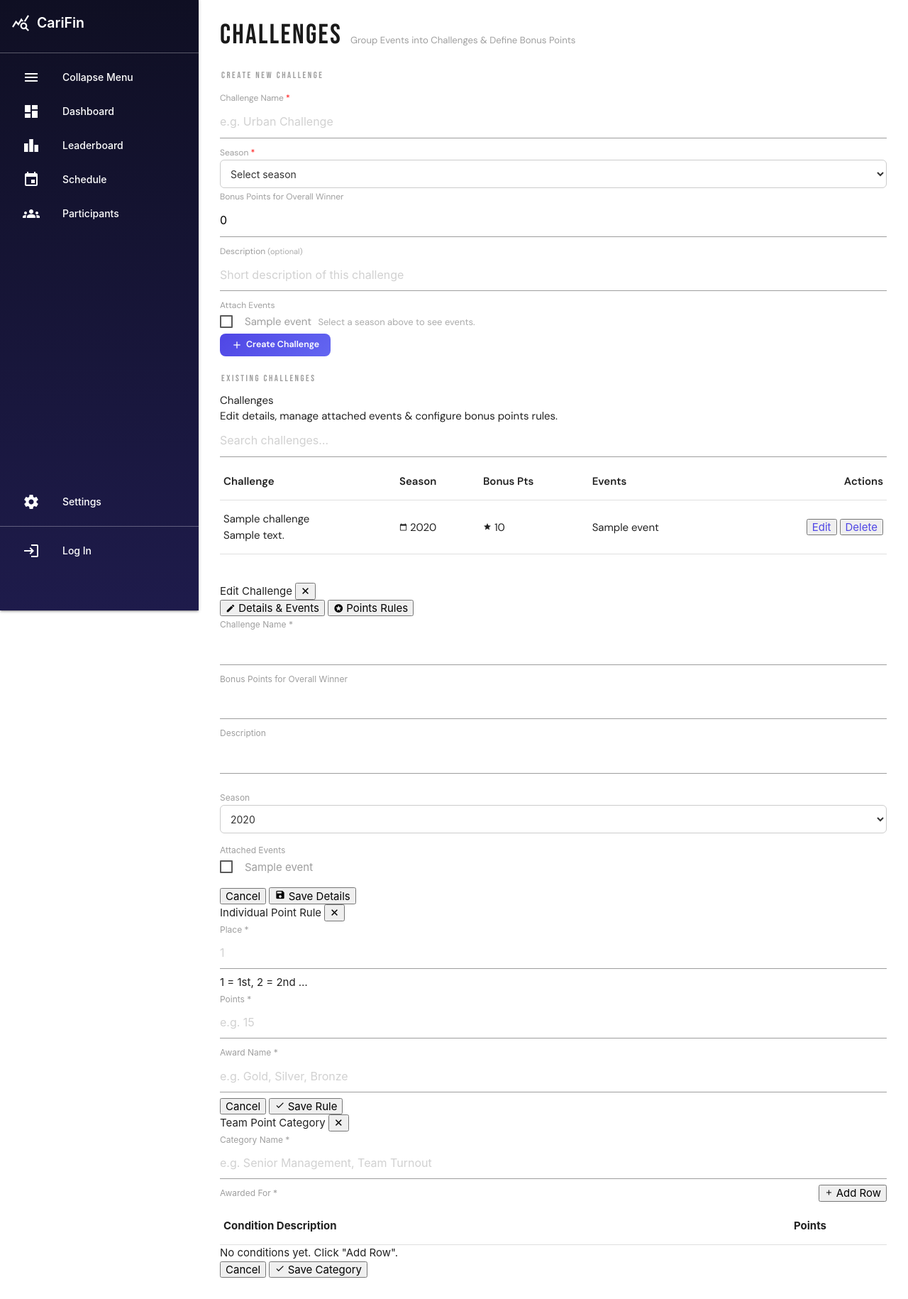
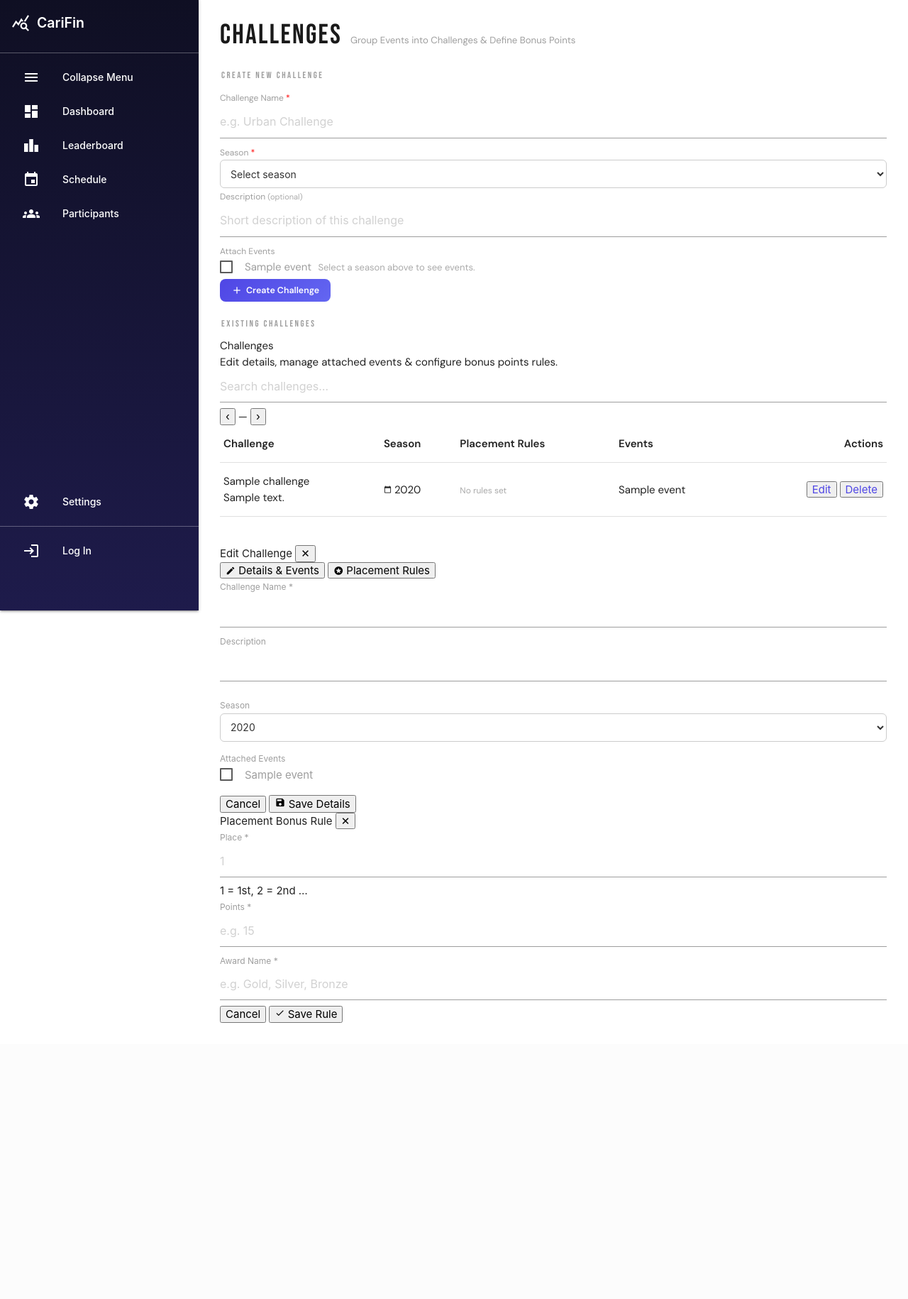
Before and after one commit to CarifinResultsSystem/INFO3604Project, a Flask app: template App/templates/admin/challenges.html in a window 1280 px wide. Shown: the whole page at 71% size. After the commit the page ends 1441 px from the top, so only its background shows below. Run offline with Flask 3, Linux system fonts and the light colour scheme; the template is opened without the code that fills it: values that come from a table or form of the project are taken from there, others are empty; tables that the repository leaves empty hold one stand-in row (values such as "Sample post"); lists and menus that the app fills with data are empty.

Commit message:
Added Points rules for challenges

```diff
--- a/App/templates/admin/challenges.html
+++ b/App/templates/admin/challenges.html
@@ -33,11 +33,12 @@
   {# Season year lookup #}
   {% set season_year_map = {} %}
   {% for s in seasons %}{% if season_year_map.update({s.seasonID: s.year}) %}{% endif %}{% endfor %}
+  {% set valid_years = seasons | map(attribute='year') | list | sort %}
 
   <!-- ── Create Challenge ── -->
   <p class="section-label">Create New Challenge</p>
   <div class="admin-panel">
-    <form method="POST" action="{{ url_for('admin_views.admin_challenges_create') }}">
+    <form method="POST" action="{{ url_for('admin_views.admin_challenges_create') }}" id="createChallengeForm">
       <div class="events-form-grid" style="grid-template-columns:repeat(auto-fill,minmax(200px,1fr));">
 
         <div class="events-field">
@@ -60,12 +61,6 @@
           </select>
         </div>
 
-        <div class="events-field">
-          <label>Bonus Points for Overall Winner</label>
-          <input class="admin-input" name="bonusPoints" type="number" step="0.5" min="0"
-                 placeholder="e.g. 25" value="0">
-        </div>
-
         <div class="events-field" style="grid-column:1/-1;">
           <label>Description <span style="color:#aaa;font-size:11px;">(optional)</span></label>
           <input class="admin-input" name="description" placeholder="Short description of this challenge">
@@ -86,6 +81,7 @@
           </div>
         </div>
 
+
       </div>
       <div class="events-form-actions">
         <button class="dash-card-btn btn-purple" type="submit">
@@ -105,6 +101,17 @@
       </div>
       <div class="events-filters">
         <input id="chSearch" type="text" placeholder="Search challenges…" class="ef-input" style="min-width:180px;">
+
+        <div class="year-stepper">
+          <button type="button" id="chYearPrev">&#8249;</button>
+          <span id="chYearLabel">—</span>
+          <button type="button" id="chYearNext">&#8250;</button>
+        </div>
+
+        <select id="chSort" class="ef-select">
+          <option value="az" selected>A → Z</option>
+          <option value="za">Z → A</option>
+        </select>
       </div>
     </div>
 
@@ -115,7 +122,7 @@
             <tr>
               <th>Challenge</th>
               <th>Season</th>
-              <th>Bonus Pts</th>
+              <th>Placement Rules</th>
               <th>Events</th>
               <th style="text-align:right;">Actions</th>
             </tr>
@@ -127,8 +134,8 @@
                 data-id="{{ ch.challengeID }}"
                 data-cname="{{ ch.challengeName|e }}"
                 data-desc="{{ ch.description|e if ch.description else '' }}"
-                data-bonus="{{ ch.bonusPoints }}"
                 data-season="{{ ch.seasonID or '' }}"
+                data-year="{{ season_year_map.get(ch.seasonID, '') }}"
                 data-event-ids="{{ ch.events | map(attribute='eventID') | list | join(',') }}">
               <td>
                 <div class="ch-name">{{ ch.challengeName }}</div>
@@ -145,10 +152,22 @@
                 {% else %}—{% endif %}
               </td>
               <td>
-                <span class="bonus-chip">
-                  <i class="material-icons" style="font-size:12px;">star</i>
-                  {{ ch.bonusPoints | int if ch.bonusPoints == ch.bonusPoints | int else ch.bonusPoints }}
-                </span>
+                {#
+                  Render placement rules from ch.individual_rules (sorted by placement).
+                  Falls back gracefully if the attribute doesn't exist yet.
+                #}
+                {% set ind_rules = ch.individual_rules if ch.individual_rules is defined else [] %}
+                {% if ind_rules %}
+                  {% for r in ind_rules | sort(attribute='placement') %}
+                    <span class="bonus-chip" style="margin:2px 2px 2px 0;">
+                      <i class="material-icons" style="font-size:12px;">star</i>
+                      {{ r.placement }}{% if r.placement == 1 %}st{% elif r.placement == 2 %}nd{% elif r.placement == 3 %}rd{% else %}th{% endif %}
+                      · {{ r.label }} · {{ r.points | int if r.points == r.points | int else r.points }}pts
+                    </span>
+                  {% endfor %}
+                {% else %}
+                  <span style="color:#aaa;font-size:12px;">No rules set</span>
+                {% endif %}
               </td>
               <td>
                 {% if ch.events %}
@@ -182,6 +201,7 @@
 </div>
 
 
+<!-- ── Edit Challenge Modal ── -->
 <div id="chModal" class="ch-modal-overlay" aria-hidden="true">
   <div class="ch-modal-backdrop" onclick="closeChModal()"></div>
   <div class="ch-modal-card" role="dialog" aria-modal="true">
@@ -202,7 +222,7 @@
       <button type="button" id="chTabRulesBtn" class="ch-tab"
               onclick="chSwitchTab('rules')">
         <i class="material-icons" style="font-size:14px;vertical-align:-2px;">stars</i>
-        Points Rules
+        Placement Rules
       </button>
     </div>
 
@@ -214,10 +234,6 @@
         <div class="events-field">
           <label class="sf-label">Challenge Name <span class="req">*</span></label>
           <input id="editChName" class="admin-input" type="text">
-        </div>
-        <div class="events-field">
-          <label class="sf-label">Bonus Points for Overall Winner</label>
-          <input id="editChBonus" class="admin-input" type="number" step="0.5" min="0">
         </div>
         <div class="events-field" style="grid-column:1/-1;">
           <label class="sf-label">Description</label>
@@ -262,13 +278,13 @@
       </div>
     </div>
 
-    <!-- Tab: Rules (mirrors event rules UI) -->
+    <!-- Tab: Rules -->
     <div id="chTabRules" class="ch-modal-body" style="display:none;">
 
-      <!-- Individual Points -->
+      <!-- Individual / Placement Points -->
       <div class="rules-section">
         <div class="rules-section-head">
-          <div class="rules-section-title">Individual Points</div>
+          <div class="rules-section-title">Placement Bonus Rules</div>
           <button type="button" class="rules-add-btn" onclick="openChIndModal(null)">
             <i class="material-icons" style="font-size:13px;">add</i> Add Rule
           </button>
@@ -287,32 +303,7 @@
           </table>
         </div>
         <div id="chIndEmpty" class="rules-empty" style="display:none;">
-          No individual rules yet.
-        </div>
-      </div>
-
-      <!-- Team Points -->
-      <div class="rules-section">
-        <div class="rules-section-head">
-          <div class="rules-section-title">Team Points</div>
-          <button type="button" class="rules-add-btn" onclick="openChTeamModal(null)">
-            <i class="material-icons" style="font-size:13px;">add</i> Add Category
-          </button>
-        </div>
-        <div id="chTeamTableWrap" class="rules-table-wrap">
-          <table class="rules-table">
-            <thead>
-              <tr>
-                <th style="width:200px;">Category</th>
-                <th>Conditions</th>
-                <th style="width:80px;text-align:center;">Actions</th>
-              </tr>
-            </thead>
-            <tbody id="chTeamBody"></tbody>
-          </table>
-        </div>
-        <div id="chTeamEmpty" class="rules-empty" style="display:none;">
-          No team categories yet.
+          No placement rules yet. Click "Add Rule" to define bonus points per overall challenge position.
         </div>
       </div>
 
@@ -333,7 +324,7 @@
   <div class="sub-modal-backdrop" onclick="closeChIndModal()"></div>
   <div class="sub-modal-card" role="dialog">
     <div class="sub-modal-header">
-      <span class="sub-modal-header-title">Individual Point Rule</span>
+      <span class="sub-modal-header-title">Placement Bonus Rule</span>
       <button type="button" class="event-modal-close" onclick="closeChIndModal()">✕</button>
     </div>
     <div class="sub-modal-body">
@@ -367,54 +358,10 @@
   </div>
 </div>
 
-<!-- Team Rule Sub-Modal (challenge) -->
-<div id="chTeamModal" class="sub-modal-overlay" aria-hidden="true">
-  <div class="sub-modal-backdrop" onclick="closeChTeamModal()"></div>
-  <div class="sub-modal-card sub-modal-card-wide" role="dialog">
-    <div class="sub-modal-header">
-      <span class="sub-modal-header-title">Team Point Category</span>
-      <button type="button" class="event-modal-close" onclick="closeChTeamModal()">✕</button>
-    </div>
-    <div class="sub-modal-body">
-      <input type="hidden" id="chTeamIdx">
-      <div class="sf-field">
-        <label class="sf-label">Category Name <span class="req">*</span></label>
-        <input id="chTeamCat" class="admin-input" type="text"
-               placeholder="e.g. Senior Management, Team Turnout"
-               style="width:100%;box-sizing:border-box;">
-      </div>
-      <div style="display:flex;align-items:center;justify-content:space-between;margin-bottom:8px;">
-        <label class="sf-label" style="margin-bottom:0;">
-          Awarded For <span class="req">*</span>
-        </label>
-        <button type="button" class="rules-add-btn rules-add-btn-sm" onclick="addChAFRow()">
-          <i class="material-icons" style="font-size:12px;">add</i> Add Row
-        </button>
-      </div>
-      <div class="af-table-wrap">
-        <table class="af-table">
-          <thead>
-            <tr>
-              <th>Condition Description</th>
-              <th style="width:100px;">Points</th>
-              <th style="width:36px;"></th>
-            </tr>
-          </thead>
-          <tbody id="chAFBody"></tbody>
-        </table>
-      </div>
-      <div id="chAFEmpty" class="af-empty">No conditions yet. Click "Add Row".</div>
-    </div>
-    <div class="sub-modal-footer">
-      <button type="button" class="ev-btn ev-btn-ghost" onclick="closeChTeamModal()">Cancel</button>
-      <button type="button" class="ev-btn ev-btn-primary" onclick="saveChTeamRule()">
-        <i class="material-icons" style="font-size:14px;">check</i> Save Category
-      </button>
-    </div>
-  </div>
-</div>
 
 
+
+<script>var CH_VALID_YEARS = {{ valid_years | tojson }};</script>
 <script src="{{ url_for('static', filename='admin/admin_challenges.js') }}"></script>
 
 {% endblock %}
```
Also changed, not shown: 2 other files.
